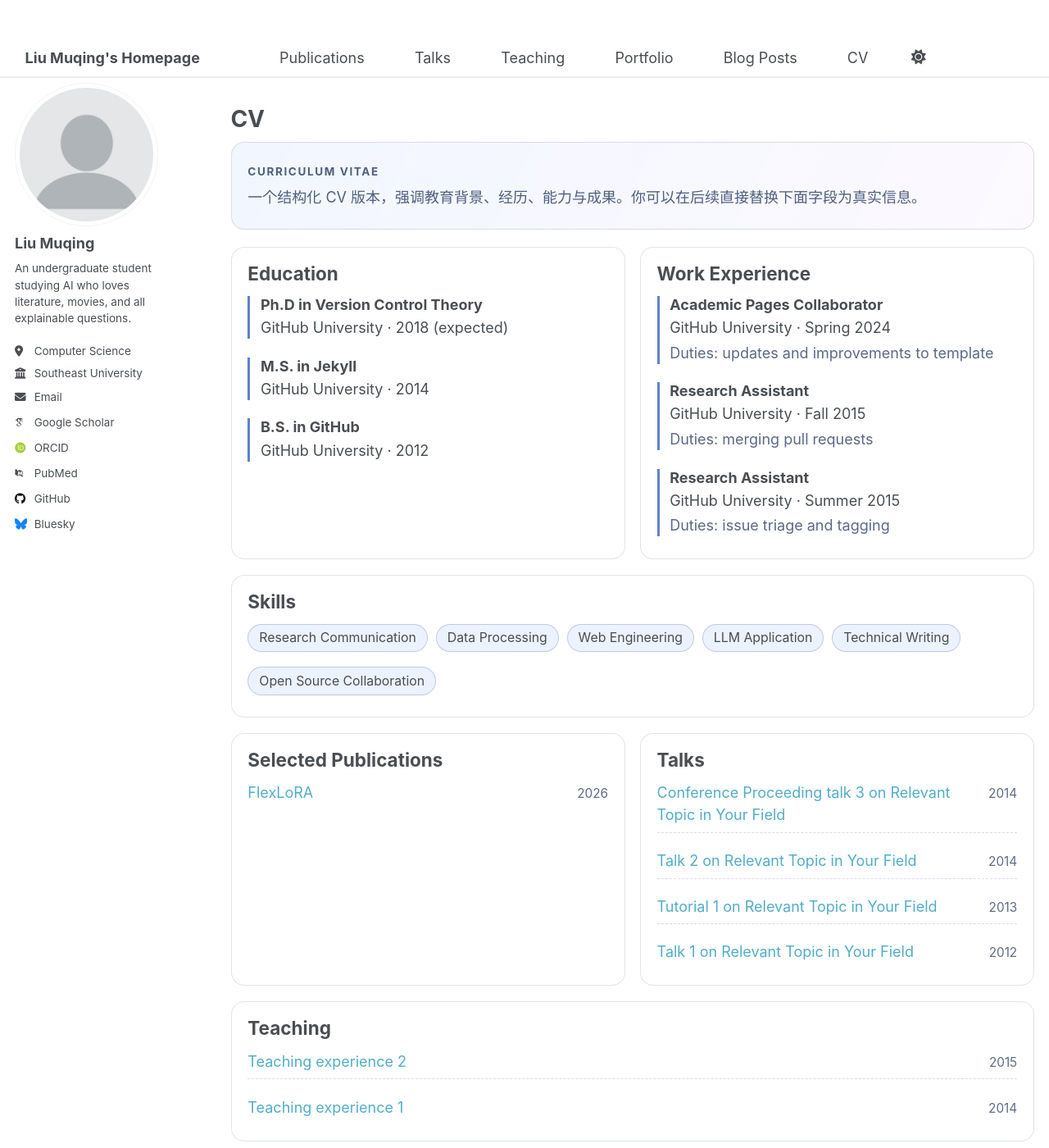
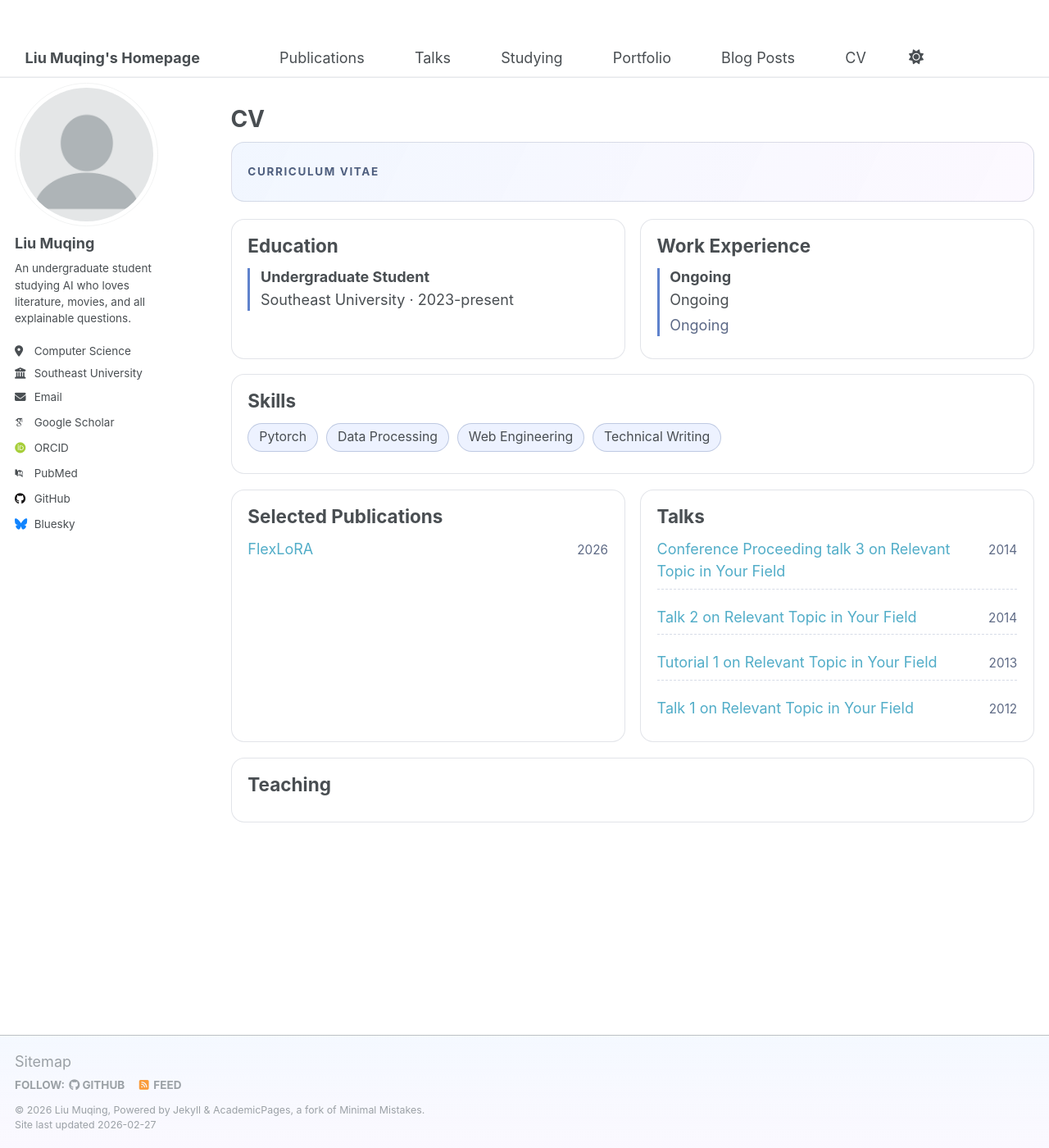
Before and after one commit to Kitschnada/Kitschnada.github.io, a Jekyll site: the page built from _pages/cv.md, in a window 1280 px wide and 1400 px high. Shown: the whole window at 82% size. Built offline with Jekyll 4.4.1, drawn with Linux system fonts in a browser that asks for light colours; some web fonts are replaced.

Commit message:
修复一些小bug

```diff
--- a/_data/navigation.yml
+++ b/_data/navigation.yml
@@ -14,7 +14,7 @@ main:
   - title: "Talks"
     url: /talks/
 
-  - title: "Teaching"
+  - title: "Studying"
     url: /teaching/
 
   - title: "Portfolio"
--- a/_pages/cv.md
+++ b/_pages/cv.md
@@ -11,7 +11,7 @@ redirect_from:
 
 <div class="archive-intro-card cv-intro-card">
   <p class="archive-kicker">Curriculum Vitae</p>
-  <p>一个结构化 CV 版本，强调教育背景、经历、能力与成果。你可以在后续直接替换下面字段为真实信息。</p>
+  <p></p>
 </div>
 
 <div class="cv-layout-grid">
@@ -19,16 +19,8 @@ redirect_from:
     <h2>Education</h2>
     <ul class="cv-timeline">
       <li>
-        <h3>Ph.D in Version Control Theory</h3>
-        <p>GitHub University · 2018 (expected)</p>
-      </li>
-      <li>
-        <h3>M.S. in Jekyll</h3>
-        <p>GitHub University · 2014</p>
-      </li>
-      <li>
-        <h3>B.S. in GitHub</h3>
-        <p>GitHub University · 2012</p>
+        <h3>Undergraduate Student</h3>
+        <p>Southeast University · 2023-present</p>
       </li>
     </ul>
   </section>
@@ -37,19 +29,9 @@ redirect_from:
     <h2>Work Experience</h2>
     <ul class="cv-timeline">
       <li>
-        <h3>Academic Pages Collaborator</h3>
-        <p>GitHub University · Spring 2024</p>
-        <p class="cv-muted">Duties: updates and improvements to template</p>
-      </li>
-      <li>
-        <h3>Research Assistant</h3>
-        <p>GitHub University · Fall 2015</p>
-        <p class="cv-muted">Duties: merging pull requests</p>
-      </li>
-      <li>
-        <h3>Research Assistant</h3>
-        <p>GitHub University · Summer 2015</p>
-        <p class="cv-muted">Duties: issue triage and tagging</p>
+        <h3>Ongoing</h3>
+        <p>Ongoing</p>
+        <p class="cv-muted">Ongoing</p>
       </li>
     </ul>
   </section>
@@ -58,12 +40,10 @@ redirect_from:
 <section class="cv-block cv-block--full">
   <h2>Skills</h2>
   <ul class="cv-skill-tags">
-    <li>Research Communication</li>
+    <li>Pytorch</li>
     <li>Data Processing</li>
     <li>Web Engineering</li>
-    <li>LLM Application</li>
     <li>Technical Writing</li>
-    <li>Open Source Collaboration</li>
   </ul>
 </section>
 
--- a/_pages/teaching.html
+++ b/_pages/teaching.html
@@ -1,6 +1,6 @@
 ---
 layout: archive
-title: "Teaching"
+title: "Studying"
 permalink: /teaching/
 author_profile: true
 ---
```
Also changed, not shown: _drafts/post-draft.md (deleted, +0 -19 lines), _portfolio/portfolio-1.md (deleted, +0 -7 lines), _posts/2199-01-01-future-post.md (deleted, +0 -11 lines), _teaching/2014-spring-teaching-1.md (deleted, +0 -20 lines), _teaching/2015-spring-teaching-2.md (deleted, +0 -20 lines), assets/css/custom-home.css (+34 -5 lines), assets/js/home-vue.js (+4 -4 lines).
